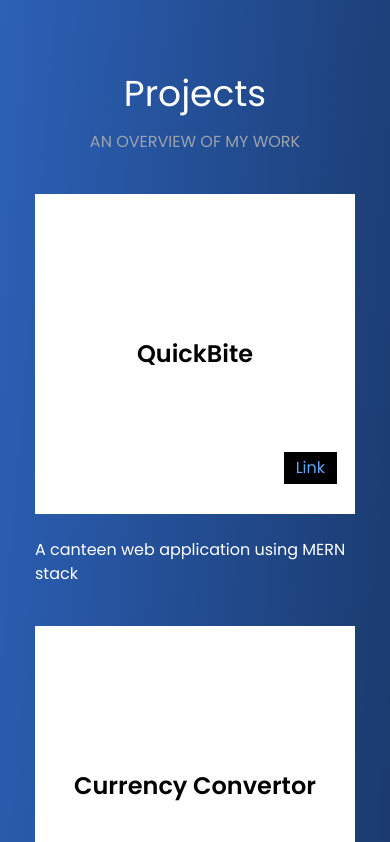
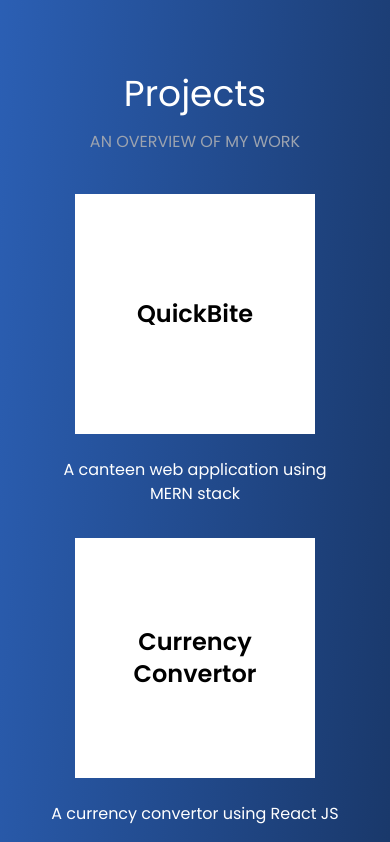
Before and after one commit to SunnyBaryah/portfolio-2, a React (Vite) app: page / in a window 390 px wide. Shown: the part 1983-2825 px from the top of the page. Built offline with nearby package versions, Linux system fonts and the light colour scheme.

Commit message:
update resume and flex-wrap

```diff
--- a/src/components/Navbar.jsx
+++ b/src/components/Navbar.jsx
@@ -53,7 +53,7 @@ const Navbar = ({ homeRef, aboutRef, projectsRef, contactRef }) => {
           </NavButton>
         </nav>
         <a
-          href="https://drive.google.com/file/d/17fJfDHlT_9U1eu7ch56E85v2ZN6LlwWD/view?usp=drive_link"
+          href="https://drive.google.com/file/d/1BpvURoUhBN3kgN7FygHosDBEW9xzGOkW/view?usp=sharing"
           target="_blank"
         >
           <button className=" bg-white text-blue-400 px-2 py-1 lg:px-4 lg:py-2 hover:bg-blue-400 hover:text-white hover:scale-110 duration-300">
--- a/src/components/Projects.jsx
+++ b/src/components/Projects.jsx
@@ -34,13 +34,13 @@ const Projects = forwardRef((props, ref) => {
   return (
     <div
       ref={ref}
-      className="w-4/6 mx-auto min-h-screen flex flex-col items-center gap-10 xl:gap-20 text-white pb-10 mt-12 xl:mt-0"
+      className="w-5/6 mx-auto min-h-screen flex flex-col items-center gap-10 xl:gap-20 text-white pb-10 mt-12 xl:mt-0"
     >
       <div className="flex flex-col items-center">
         <h2 className="text-4xl md:text-5xl lg:text-7xl pt-8 pb-4">Projects</h2>
         <p className="text-gray-400">AN OVERVIEW OF MY WORK</p>
       </div>
-      <div className="flex flex-wrap w-4/5 gap-x-20 gap-y-10 justify-center items-center">
+      <div className="flex flex-wrap gap-8 w-[90%] justify-center items-center">
         {projects.length > 0 &&
           projects.map((project) => <ProjectCard project={project} />)}
       </div>
--- a/src/components/common/ProjectCard.jsx
+++ b/src/components/common/ProjectCard.jsx
@@ -2,9 +2,9 @@ import pic from "/Calci.JPG?url";
 export default function ProjectCard({ project }) {
   return (
     <div className="flex flex-col items-center justify-center gap-6">
-      <div className="w-80 h-80 xl:w-96 xl:h-96 relative border-white border-2 overflow-hidden group">
+      <div className="w-60 h-60 lg:w-80 lg:h-80 xl:w-96 xl:h-96 relative border-white border-2 overflow-hidden group">
         <div className="absolute inset-0 transition-transform duration-500 transform group-hover:translate-y-80  z-20 text-black bg-white h-full w-full flex justify-center items-center">
-          <h1 className="text-2xl xl:text-4xl font-semibold">
+          <h1 className="text-center text-2xl xl:text-4xl font-semibold">
             {project.title}
           </h1>
         </div>
@@ -20,7 +20,7 @@ export default function ProjectCard({ project }) {
         </a>
       </div>
       <div>
-        <p>{project.descp}</p>
+        <p className="text-center">{project.descp}</p>
       </div>
     </div>
   );
```
